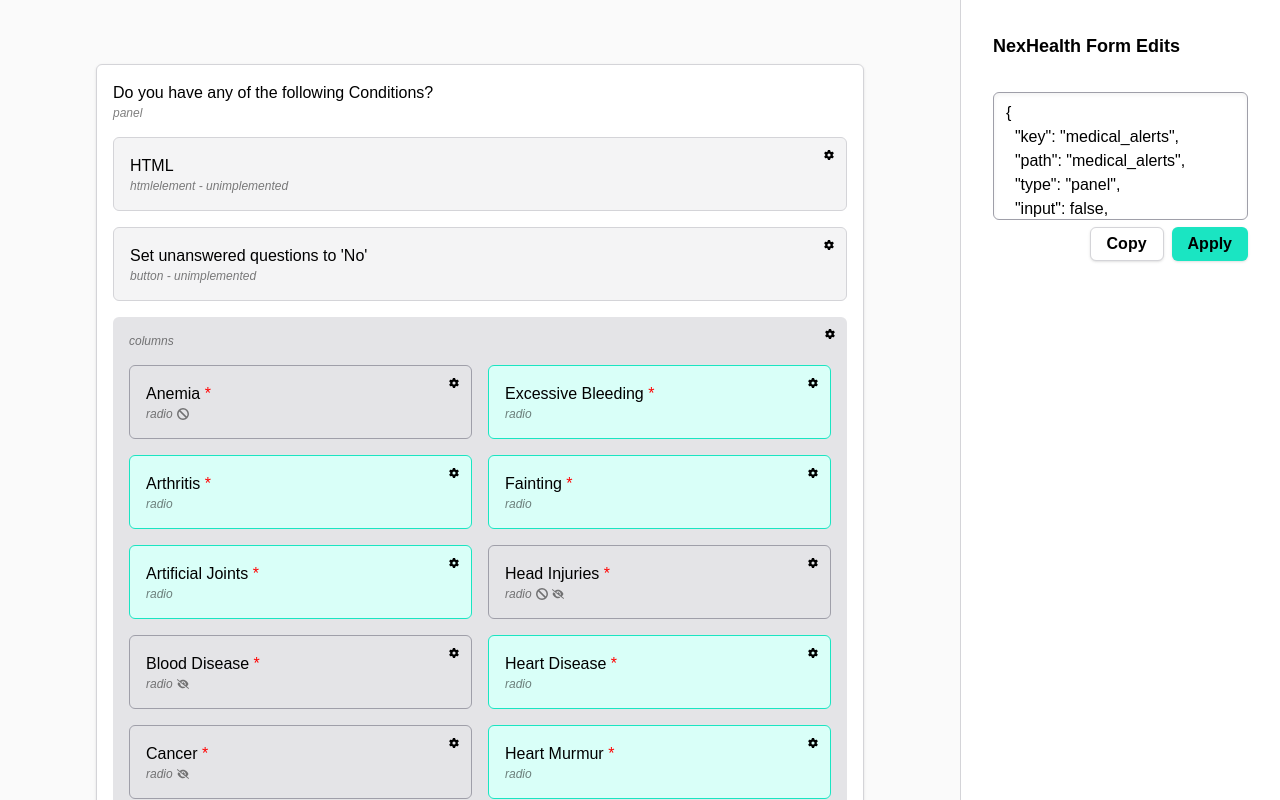
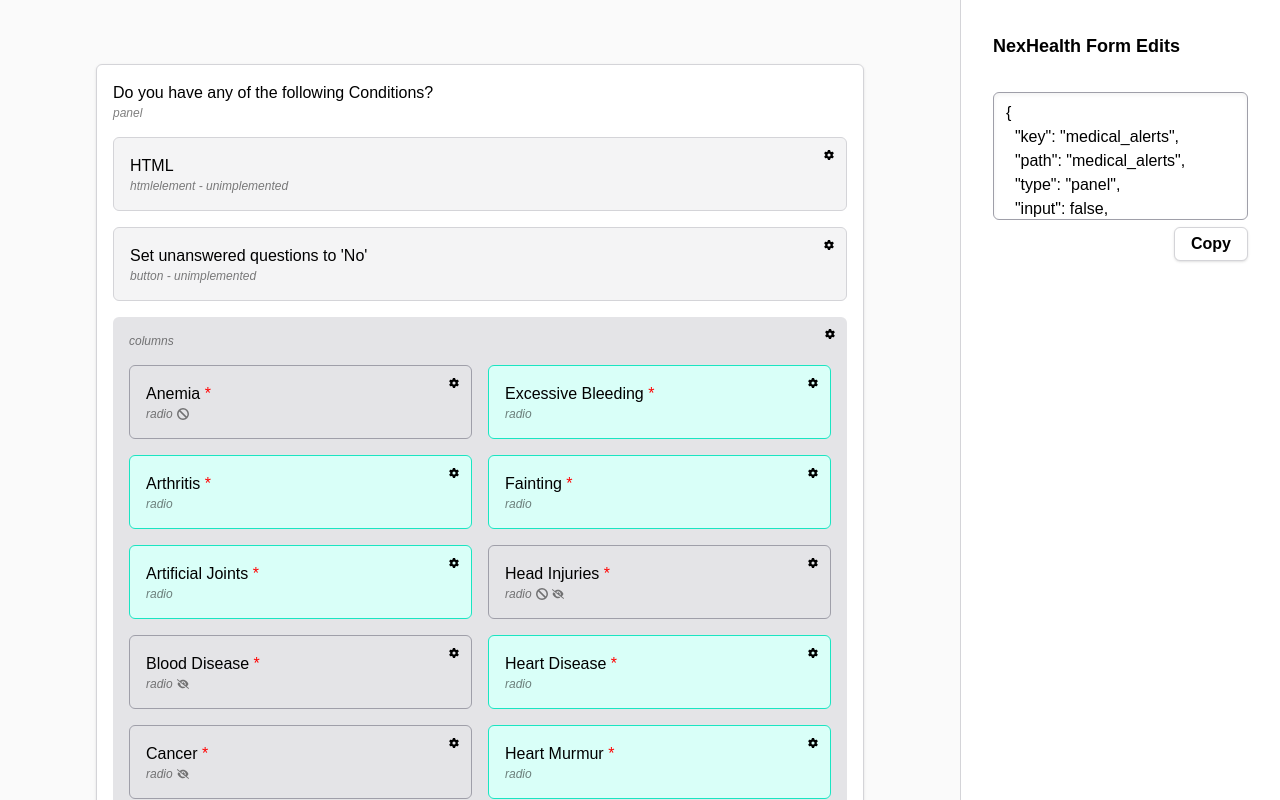
Before and after one commit to NexHealth-Ethan-Breinholt/Form-Edits, a Next.js app: page / in a window 1280 px wide. Built offline with nearby package versions, Linux system fonts and the light colour scheme.

Commit message:
Added a copy button to copy formData

```diff
--- /dev/null
+++ b/src/app/components/copy-button.tsx
@@ -0,0 +1,26 @@
+"use client";
+
+import { useState } from "react";
+import { buttonType } from "../lib/components/button-styling";
+import SmallButton from "./small-button";
+import { useFormContext } from "./form-context";
+
+export default function CopyButton() {
+    const [displayCopied, setDisplayCopied] = useState(false);
+
+    const { formData } = useFormContext();
+
+    const copyFormData = () => {
+        navigator.clipboard.writeText(JSON.stringify(formData, null, 2));
+
+        setDisplayCopied(true);
+
+        setTimeout(() => setDisplayCopied(false), 2000);
+    }
+
+    return (
+        <>
+            <SmallButton type={buttonType.secondary} label={displayCopied ? "Copied!" : "Copy"} onClickAction={copyFormData} disabled={displayCopied} />
+        </>
+    );
+}
--- /dev/null
+++ b/src/app/components/small-button.tsx
@@ -0,0 +1,17 @@
+import { buttonType, getButtonTypeStyle } from "../lib/components/button-styling";
+
+interface SmallButtonProps {
+    label: string,
+    type: buttonType,
+    onClickAction: () => void,
+    disabled?: boolean,
+}
+
+export default function SmallButton({ label, type, onClickAction, disabled }: SmallButtonProps) {
+
+    const buttonStyle = getButtonTypeStyle(type);
+
+    return (
+        <button className={`rounded-md px-4 py-1 font-bold shadow transition-colors ${buttonStyle} disabled:cursor-not-allowed`} disabled={disabled} onClick={onClickAction}>{label}</button>
+    );
+}
--- /dev/null
+++ b/src/app/lib/components/button-styling.ts
@@ -0,0 +1,19 @@
+enum buttonType {
+    primary,
+    secondary,
+}
+
+const primaryButtonStyle = "bg-sync-500 border border-sync-500 hover:bg-sync-200 hover:border-sync-200";
+const secondaryButtonStyle = "bg-white border border-zinc-300 hover:border-sync-500";
+
+const getButtonTypeStyle = (type: buttonType) => {
+    switch (type) {
+        case buttonType.primary:
+            return primaryButtonStyle;
+        default:
+            return secondaryButtonStyle;
+
+    }
+}
+
+export { buttonType, getButtonTypeStyle }
--- a/src/app/page.tsx
+++ b/src/app/page.tsx
@@ -1,7 +1,9 @@
 import ContextMenu from "./components/context-menu";
+import CopyButton from "./components/copy-button";
 import FormContext from "./components/form-context";
 import FormDisplayer from "./components/form-displayer";
 import FormJsonInputField from "./components/form-json-input-field";
+import SmallButton from "./components/small-button";
 
 export default function Home() {
   return (
@@ -19,8 +21,7 @@
             <h1 className="font-bold text-lg">NexHealth Form Edits</h1>
             <FormJsonInputField />
             <div className="flex gap-2 justify-end">
-              <button className="rounded-md px-4 py-1 bg-white border border-zinc-300 float-right font-bold shadow hover:border-sync-500 transition-colors">Copy</button>
-              <button className="rounded-md px-4 py-1 bg-sync-500 float-right font-bold shadow hover:bg-sync-200 transition-colors">Apply</button>
+              <CopyButton />
             </div>
           </div>
         </main>
```
